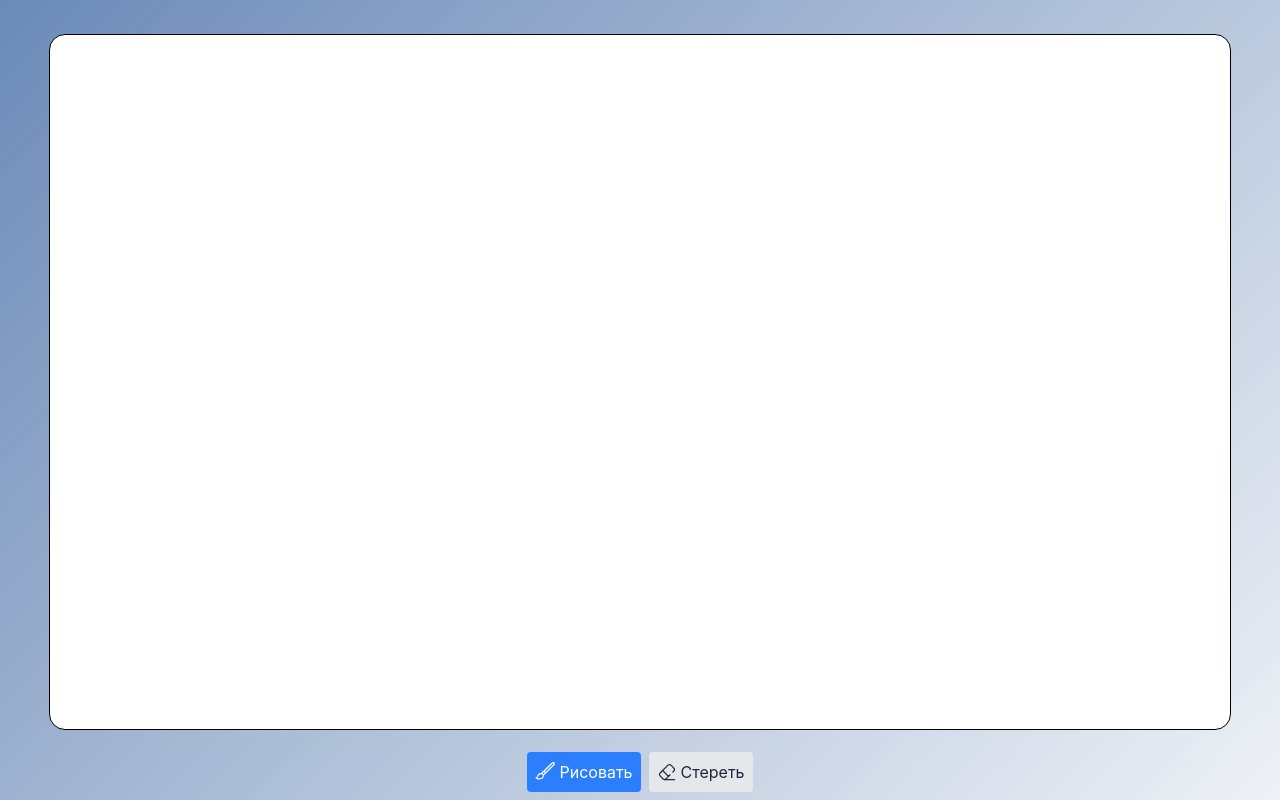
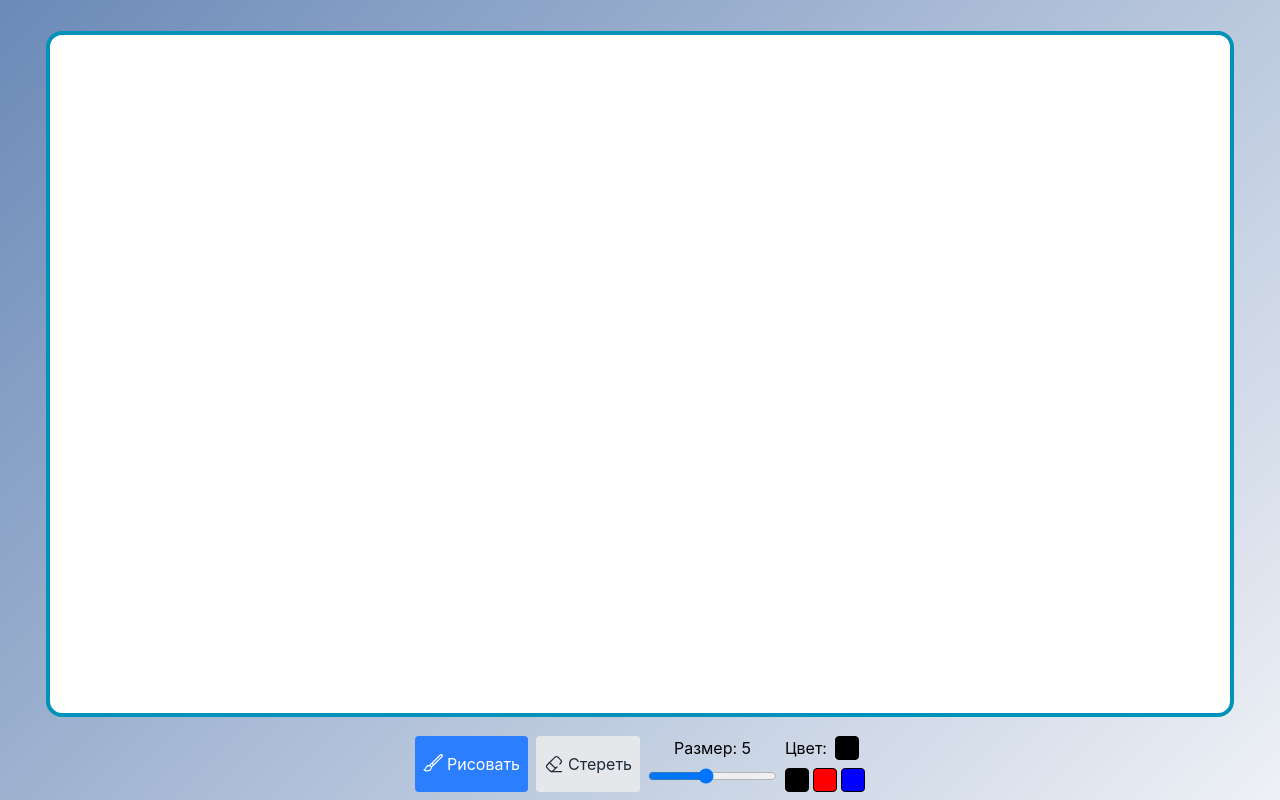
Before and after one commit to Fobiak/canvas, a Vue app: page / in a window 1280 px wide. Built offline with nearby package versions, Linux system fonts and the light colour scheme.

Commit message:
feat: добавлен функционал для регулировки размера кисти и выбор его цвета

```diff
--- a/src/features/Canvas/model/useCanvas.ts
+++ b/src/features/Canvas/model/useCanvas.ts
@@ -1,4 +1,4 @@
-import { ActionTypeEnum, type ActionType } from "../types/types"
+import { ActionTypeEnum, BrushColors, type ActionType, type BrushColor } from "../types/types"
 
 const canvasRef = ref<HTMLCanvasElement | null>(null)
 const ctx = ref<CanvasRenderingContext2D | null>(null)
@@ -7,6 +7,8 @@ const ctx = ref<CanvasRenderingContext2D | null>(null)
 const isDrawing = ref(false)
 /** Текущий режим рисования */
 const mode = ref<ActionType>(null)
+const brushSize = ref(5)
+const brushColor = ref<BrushColor>(BrushColors[0])
 
 export function useCanvas() {
     function initCanvas() {
@@ -17,6 +19,7 @@ export function useCanvas() {
 
         if (ctx.value) {
             ctx.value.lineCap = 'round'
+            ctx.value.lineWidth = brushSize.value
         }
     }
 
@@ -26,6 +29,20 @@ export function useCanvas() {
 
     function setEraseMode() {
         mode.value = ActionTypeEnum.ERASE
+    }
+
+    function setBrushSize(size: number) {
+        brushSize.value = size
+        if (ctx.value) {
+            ctx.value.lineWidth = brushSize.value
+        }
+    }
+
+    function setBrushColor(color: BrushColor) {
+        brushColor.value = color
+        if (ctx.value) {
+            ctx.value.strokeStyle = brushColor.value
+        }
     }
 
     function start(e: MouseEvent) {
@@ -42,11 +59,8 @@ export function useCanvas() {
 
         if (mode.value === ActionTypeEnum.ERASE) {
             ctx.value.globalCompositeOperation = 'destination-out'
-            ctx.value.lineWidth = 20
         } else {
             ctx.value.globalCompositeOperation = 'source-over'
-            ctx.value.strokeStyle = '#000'
-            ctx.value.lineWidth = 5
         }
 
         ctx.value.lineTo(e.offsetX, e.offsetY)
@@ -67,5 +81,9 @@ export function useCanvas() {
         setEraseMode,
         mode,
         isDrawing,
+        setBrushSize,
+        brushSize,
+        brushColor,
+        setBrushColor
     }
 }
--- a/src/features/Canvas/types/types.ts
+++ b/src/features/Canvas/types/types.ts
@@ -4,3 +4,6 @@ export const ActionTypeEnum = {
 } as const
 
 export type ActionType = typeof ActionTypeEnum[keyof typeof ActionTypeEnum] | null
+
+export const BrushColors = ['#000', '#f00', '#00f'] as const
+export type BrushColor = (typeof BrushColors)[number]
--- a/src/features/Canvas/ui/Canvas.vue
+++ b/src/features/Canvas/ui/Canvas.vue
@@ -33,6 +33,7 @@ onUnmounted(() => {
 
 <template>
     <div ref="wrapperRef" class="size-full flex items-center justify-center">
-        <canvas ref="canvasRef" class="border border-black bg-white rounded-2xl" @mousedown="start" @mousemove="move" />
+        <canvas ref="canvasRef" class="border-4 border-cyan-600 bg-white rounded-2xl" @mousedown="start"
+            @mousemove="move" />
     </div>
 </template>
--- a/src/features/Canvas/ui/CanvasControls.vue
+++ b/src/features/Canvas/ui/CanvasControls.vue
@@ -3,14 +3,20 @@ import { useCanvas } from '../model/useCanvas'
 import { ComButton } from '../../../shared/ComButton';
 import BrushIcon from '../../../shared/assets/icons/BrushIcon.vue';
 import EraserIcon from '../../../shared/assets/icons/EraserIcon.vue';
+import { BrushColors } from '../types/types';
 
 const {
     setDrawMode,
     setEraseMode,
+    brushSize,
+    setBrushSize,
+    brushColor,
+    setBrushColor
 } = useCanvas()
 </script>
 
 <template>
+    <div class="flex gap-2">
         <div class="flex gap-2">
             <ComButton class="flex gap-1 items-center" @click="setDrawMode">
                 <BrushIcon />
@@ -22,4 +28,19 @@ const {
                 Стереть
             </ComButton>
         </div>
+        <div class="flex flex-col items-center gap-2">
+            <p>Размер: {{ brushSize }}</p>
+            <input type="range" min="1" max="10" v-model="brushSize" @input="setBrushSize(+brushSize)" />
+        </div>
+        <div class="flex flex-col gap-2">
+            <div class="flex gap-2 items-center">
+                <p>Цвет:</p>
+                <button :style="{ backgroundColor: brushColor }" class="w-6 h-6 rounded border border-black" />
+            </div>
+            <div class="flex gap-1">
+                <button v-for="color in BrushColors" :key="color" :style="{ backgroundColor: color }"
+                    @click="setBrushColor(color)" class="w-6 h-6 rounded border border-black" />
+            </div>
+        </div>
+    </div>
 </template>
```
Lines whose indentation alone changed are shown as unchanged.
